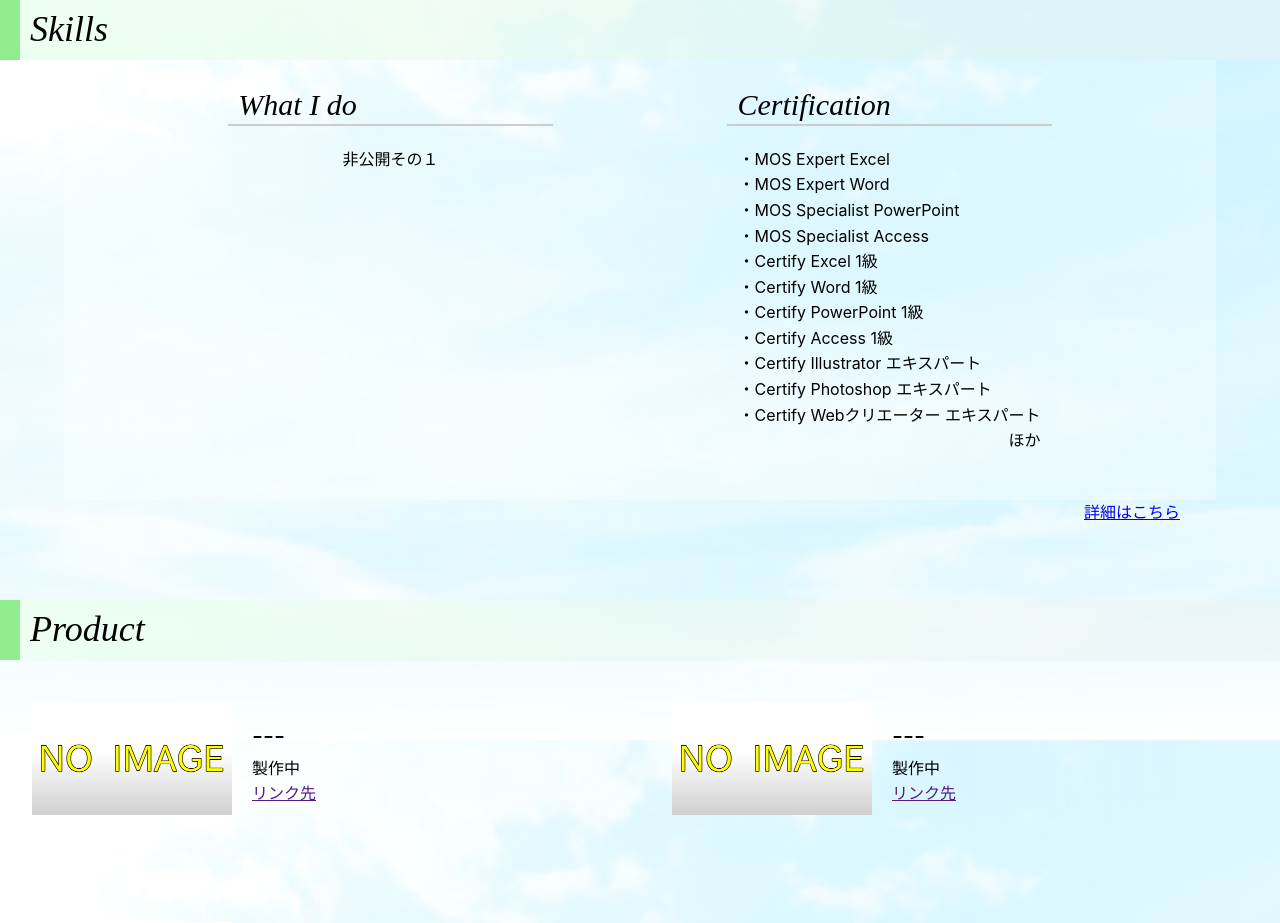
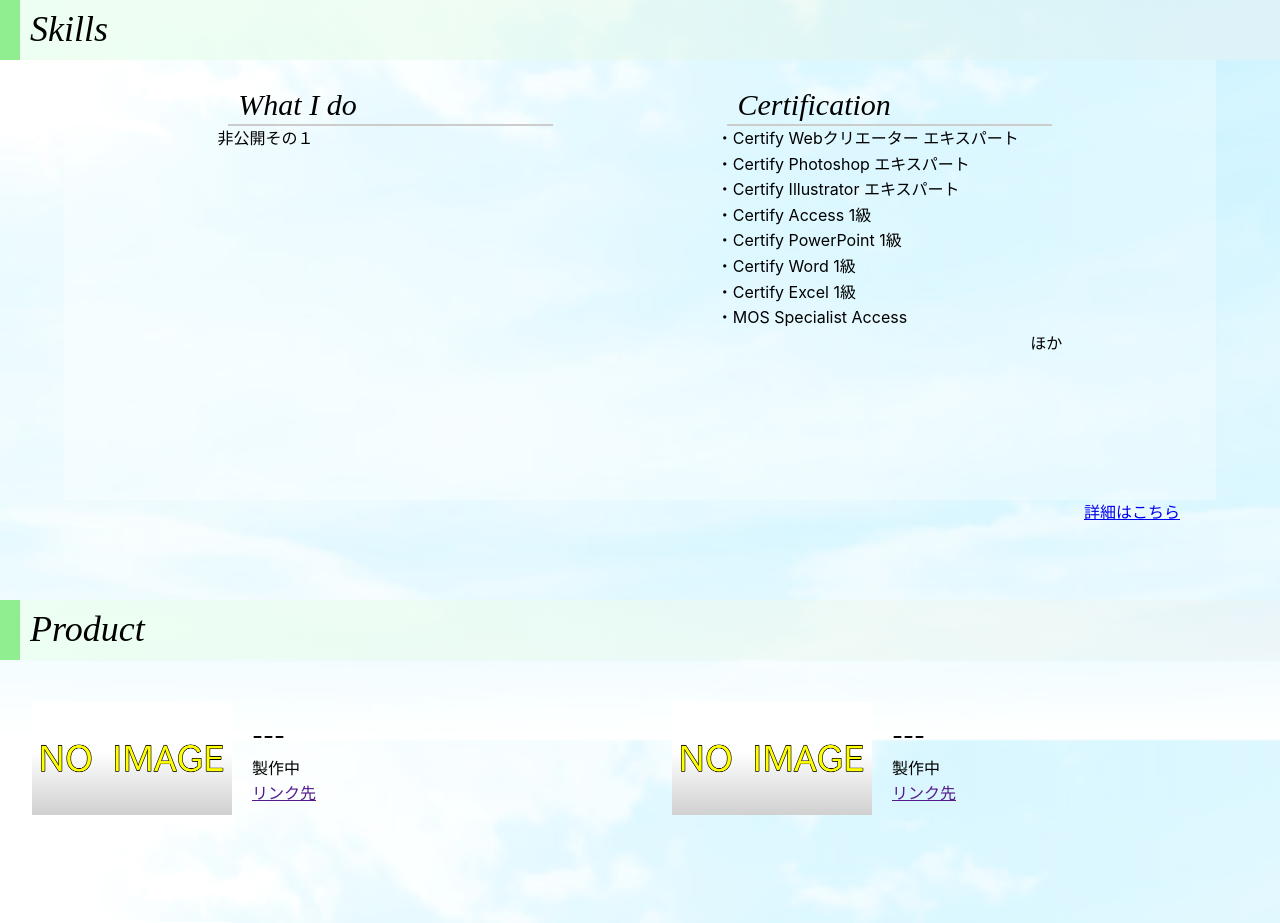
Before and after one commit to YasuXin/nuxt-example, a Nuxt app: page /portfolio in a window 1280 px wide. Shown: the part 2460-3383 px from the top of the page. Built offline with nearby package versions, Linux system fonts and the light colour scheme.

Commit message:
add new file

```diff
--- a/assets/ts/data.ts
+++ b/assets/ts/data.ts
@@ -46,6 +46,7 @@ export const certificationArray: CertificationArray[] = [
     {id: 10, text: "Certify Photoshop エキスパート", date: "2022-10"},
     {id: 11, text: "Certify Webクリエーター エキスパート", date: "2022-11"},
 ]
+certificationArray.reverse()
 
 export const careerArray: CareerArray[] = [
     {id: 1, title: "生誕", text:"1989年7月、生まれる。"},
--- a/components/skills/SkillsCertification.vue
+++ b/components/skills/SkillsCertification.vue
@@ -30,7 +30,7 @@ const props =defineProps({
         {{props.title}}
       </template>
       <template v-slot:text>
-        <template v-for="(item, index) in certificationArray" :key="item.id" :class="[index > 7 ? 'hide' : '']">・{{item.text}}<br></template>
+        <p v-for="(item, index) in certificationArray" :key="item.id" :class="[index > 7 ? 'hide' : '']">・{{item.text}}</p>
         <p style="text-align: right;">ほか</p>
       </template>
     </SkillsItem>
--- a/components/skills/SkillsItem.vue
+++ b/components/skills/SkillsItem.vue
@@ -11,9 +11,7 @@
         </NuxtLink>
       </div>
       <div class="skills-text">
-        <p>
-          <slot name="text"></slot>
-        </p>
+        <slot name="text"></slot>
       </div>
     </div>
 
@@ -44,15 +42,6 @@
   font-style: italic;
   font-size: $subtitle-font-size;
 }
-.skills-text {
-  display: flex;
-  justify-content: center;
-  align-items: center;
-  padding: 6%;
-  & p {
-    text-overflow: ellipsis;
-  }
-}
 
 @include sp-s {
   .skills-subtitle {
@@ -69,7 +58,7 @@
     padding: 0;
     margin: 0;
   }
-  .skills-text p {
+  ::v-slotted(.skills-text p) {
     width: 95%;
     font-size: $sp-font-size;
   }
```
